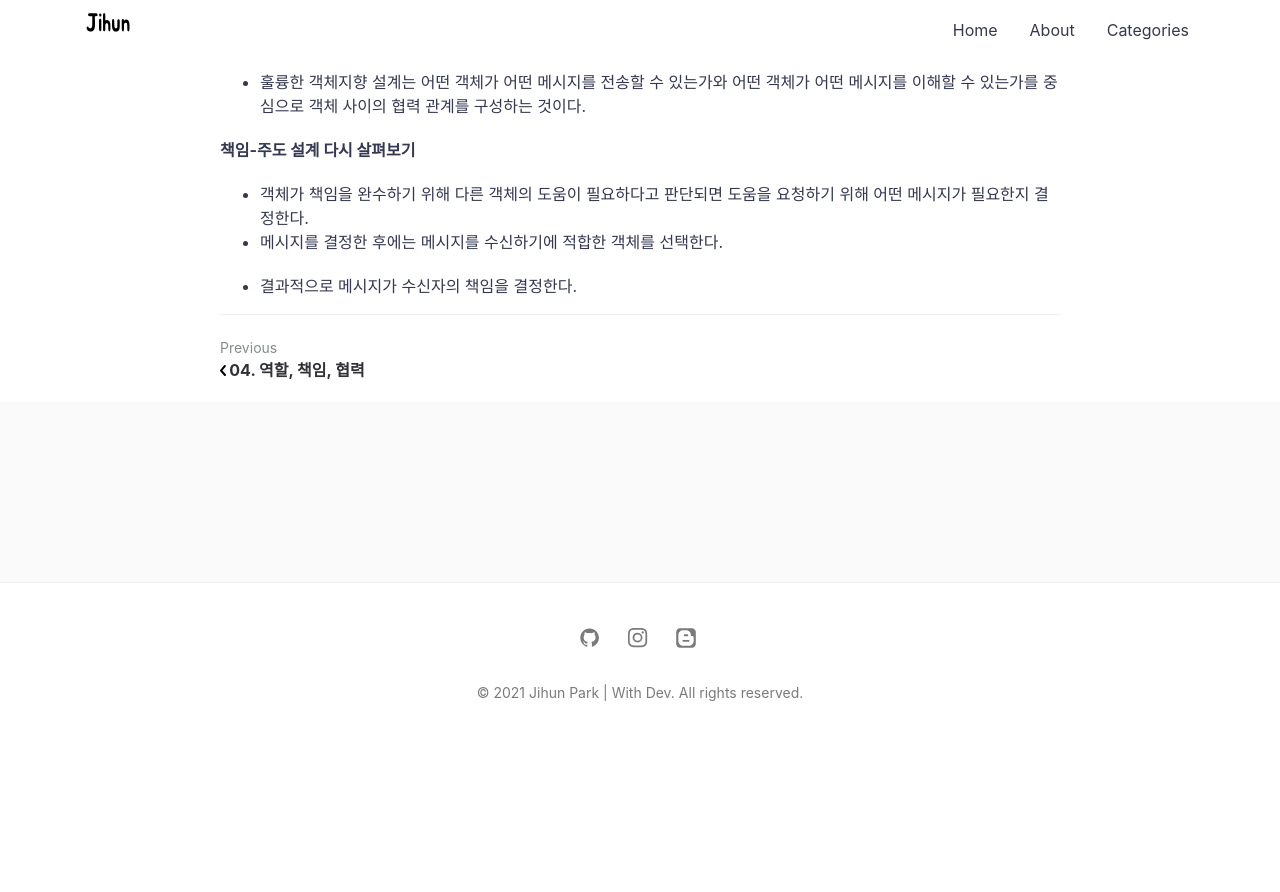
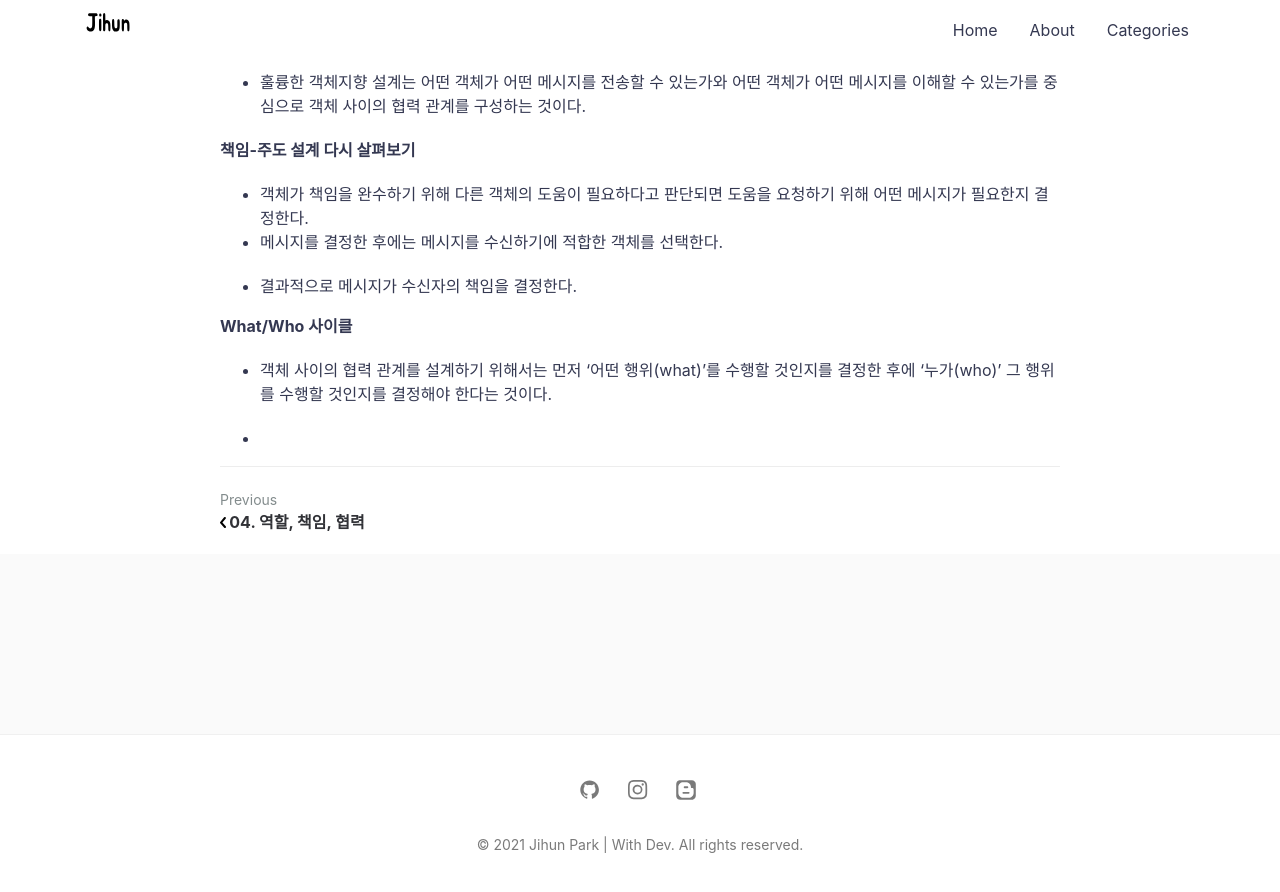
Before and after one commit to jihunparkme/jihunparkme.github.io, a Jekyll site: the page built from _posts/2021-02-03-TheEOO-책임과 메시지.md, in a window 1280 px wide and 900 px high, scrolled down 2706 px. Shown: the top 892 px of the window. Built offline with Jekyll 4.4.1, drawn with Linux system fonts in a browser that asks for light colours; comment, search, counter and statistics services are not loaded; before the commit the page ends 3454 px from its top, so only the background shows below that.

Commit message:
add contents

```diff
--- a/_posts/2021-02-03-TheEOO-책임과 메시지.md
+++ b/_posts/2021-02-03-TheEOO-책임과 메시지.md
@@ -113,3 +113,9 @@ featured-img: TheEOO
 - 메시지를 결정한 후에는 메시지를 수신하기에 적합한 객체를 선택한다.
 
 - 결과적으로 메시지가 수신자의 책임을 결정한다.
+
+**What/Who 사이클**
+
+- 객체 사이의 협력 관계를 설계하기 위해서는 먼저 '어떤 행위(what)'를 수행할 것인지를 결정한 후에 '누가(who)' 그 행위를 수행할 것인지를 결정해야 한다는 것이다.
+
+-
```
